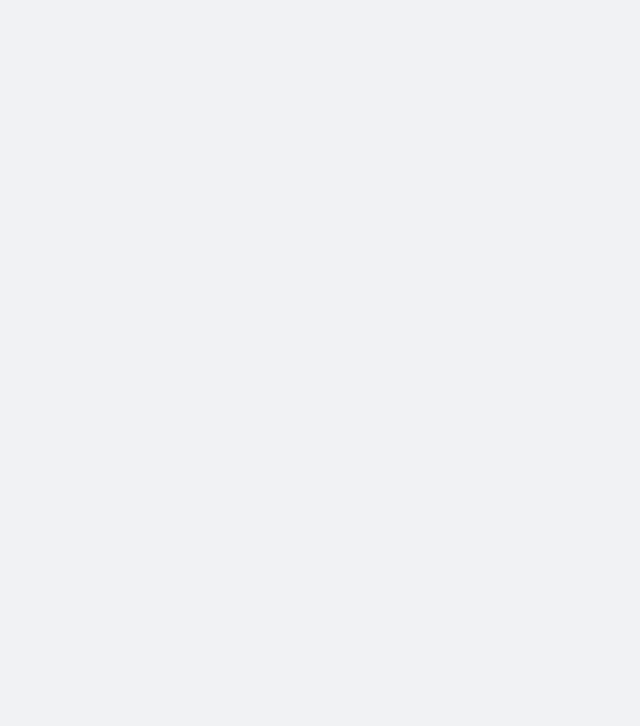
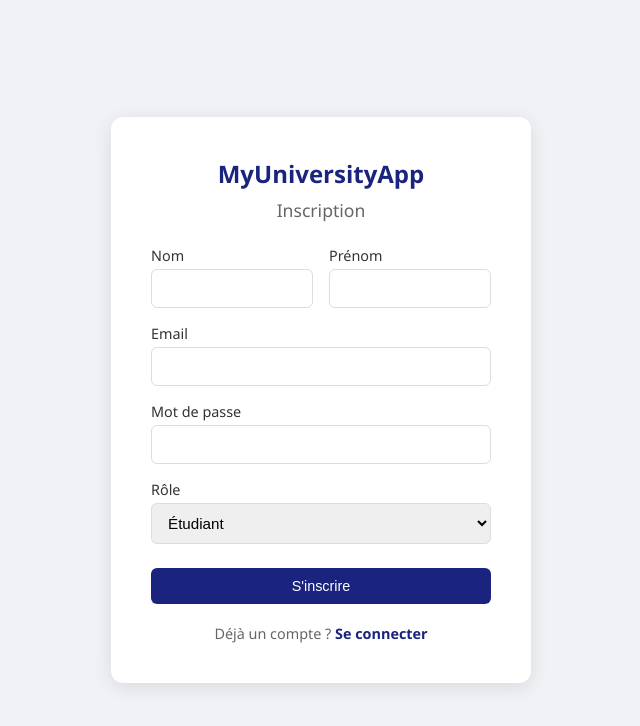
Before and after one commit to Eudoxiem/MyUniversityApp, a React (Vite) app in the folder frontend/: page /register in a window 1280 px wide. Before the commit this address had no page. Shown: the top 726 px of the page, without its empty margins (319-959 px from the left). Built offline with nearby package versions, Linux system fonts and the light colour scheme.

Commit message:
feat(auth): ajout de l'authentification frontend (login, register, JWT, routes protégées)

```diff
--- a/frontend/src/App.css
+++ b/frontend/src/App.css
@@ -13,6 +13,8 @@
   left: 0;
   height: 100vh;
   overflow-y: auto;
+  display: flex;
+  flex-direction: column;
 }
 
 .sidebar h2 {
@@ -344,3 +346,94 @@ table tr:hover {
   padding-top: 20px;
   border-top: 1px solid #e0e0e0;
 }
+
+.auth-page {
+  display: flex;
+  align-items: center;
+  justify-content: center;
+  min-height: 100vh;
+  background: #f0f2f5;
+}
+
+.auth-card {
+  background: #fff;
+  border-radius: 12px;
+  box-shadow: 0 4px 20px rgba(0,0,0,0.1);
+  padding: 40px;
+  width: 420px;
+  max-width: 90vw;
+}
+
+.auth-card h1 {
+  text-align: center;
+  color: #1a237e;
+  margin-bottom: 8px;
+  font-size: 1.5rem;
+}
+
+.auth-card h2 {
+  text-align: center;
+  color: #666;
+  margin-bottom: 24px;
+  font-size: 1.1rem;
+  font-weight: 500;
+}
+
+.auth-card .btn-block {
+  width: 100%;
+  justify-content: center;
+  margin-top: 8px;
+}
+
+.auth-link {
+  text-align: center;
+  margin-top: 20px;
+  color: #666;
+  font-size: 0.9rem;
+}
+
+.auth-link a {
+  color: #1a237e;
+  font-weight: 600;
+}
+
+.auth-link a:hover {
+  text-decoration: underline;
+}
+
+.sidebar-user {
+  padding: 12px 20px;
+  border-bottom: 1px solid rgba(255,255,255,0.1);
+  margin-bottom: 12px;
+}
+
+.sidebar-user-name {
+  display: block;
+  font-weight: 600;
+  font-size: 0.9rem;
+}
+
+.sidebar-user-role {
+  display: block;
+  font-size: 0.75rem;
+  color: rgba(255,255,255,0.6);
+  text-transform: uppercase;
+  margin-top: 2px;
+}
+
+.sidebar-footer {
+  padding: 12px 20px;
+  border-top: 1px solid rgba(255,255,255,0.1);
+  margin-top: auto;
+}
+
+.btn-logout {
+  width: 100%;
+  background: rgba(255,255,255,0.1);
+  color: #fff;
+  justify-content: center;
+}
+
+.btn-logout:hover {
+  background: rgba(255,255,255,0.2);
+}
--- a/frontend/src/App.jsx
+++ b/frontend/src/App.jsx
@@ -1,7 +1,10 @@
-import { BrowserRouter, Routes, Route } from 'react-router-dom';
+import { BrowserRouter, Routes, Route, Navigate } from 'react-router-dom';
 import { ToastProvider } from './components/Toast';
 import Layout from './components/Layout';
+import { useAuth } from './context/AuthContext';
 import Dashboard from './pages/Dashboard';
+import LoginPage from './pages/Auth/LoginPage';
+import RegisterPage from './pages/Auth/RegisterPage';
 import EtudiantList from './pages/Etudiants/EtudiantList';
 import EtudiantForm from './pages/Etudiants/EtudiantForm';
 import ProfesseurList from './pages/Professeurs/ProfesseurList';
@@ -17,12 +20,26 @@ import NoteForm from './pages/Notes/NoteForm';
 import GradeList from './pages/Grades/GradeList';
 import GradeForm from './pages/Grades/GradeForm';
 
+function ProtectedRoute({ children }) {
+  const { user, loading } = useAuth();
+  if (loading) return <div className="loading">Chargement...</div>;
+  return user ? children : <Navigate to="/login" replace />;
+}
+
+function PublicRoute({ children }) {
+  const { user, loading } = useAuth();
+  if (loading) return <div className="loading">Chargement...</div>;
+  return user ? <Navigate to="/" replace /> : children;
+}
+
 export default function App() {
   return (
     <BrowserRouter>
       <ToastProvider>
       <Routes>
-        <Route element={<Layout />}>
+        <Route path="/login" element={<PublicRoute><LoginPage /></PublicRoute>} />
+        <Route path="/register" element={<PublicRoute><RegisterPage /></PublicRoute>} />
+        <Route element={<ProtectedRoute><Layout /></ProtectedRoute>}>
           <Route path="/" element={<Dashboard />} />
           <Route path="/etudiants" element={<EtudiantList />} />
           <Route path="/etudiants/nouveau" element={<EtudiantForm />} />
--- /dev/null
+++ b/frontend/src/api/auth.js
@@ -0,0 +1,4 @@
+import api from './axios';
+
+export const login = (data) => api.post('/auth/login', data);
+export const register = (data) => api.post('/auth/register', data);
--- a/frontend/src/api/axios.js
+++ b/frontend/src/api/axios.js
@@ -5,4 +5,12 @@ const api = axios.create({
   headers: { 'Content-Type': 'application/json' },
 });
 
+api.interceptors.request.use((config) => {
+  const token = localStorage.getItem('token');
+  if (token) {
+    config.headers.Authorization = `Bearer ${token}`;
+  }
+  return config;
+});
+
 export default api;
--- /dev/null
+++ b/frontend/src/context/AuthContext.jsx
@@ -0,0 +1,57 @@
+import { createContext, useContext, useState, useCallback, useEffect } from 'react';
+import { login as apiLogin, register as apiRegister } from '../api/auth';
+
+const AuthContext = createContext(null);
+
+export function useAuth() {
+  return useContext(AuthContext);
+}
+
+export function AuthProvider({ children }) {
+  const [user, setUser] = useState(null);
+  const [token, setToken] = useState(null);
+  const [loading, setLoading] = useState(true);
+
+  useEffect(() => {
+    const savedToken = localStorage.getItem('token');
+    const savedUser = localStorage.getItem('user');
+    if (savedToken && savedUser) {
+      setToken(savedToken);
+      setUser(JSON.parse(savedUser));
+    }
+    setLoading(false);
+  }, []);
+
+  const login = useCallback(async (email, password) => {
+    const res = await apiLogin({ email, password });
+    const data = res.data;
+    localStorage.setItem('token', data.token);
+    localStorage.setItem('user', JSON.stringify({ userId: data.userId, email: data.email, nom: data.nom, prenom: data.prenom, role: data.role }));
+    setToken(data.token);
+    setUser({ userId: data.userId, email: data.email, nom: data.nom, prenom: data.prenom, role: data.role });
+    return data;
+  }, []);
+
+  const register = useCallback(async (data) => {
+    const res = await apiRegister(data);
+    const authData = res.data;
+    localStorage.setItem('token', authData.token);
+    localStorage.setItem('user', JSON.stringify({ userId: authData.userId, email: authData.email, nom: authData.nom, prenom: authData.prenom, role: authData.role }));
+    setToken(authData.token);
+    setUser({ userId: authData.userId, email: authData.email, nom: authData.nom, prenom: authData.prenom, role: authData.role });
+    return authData;
+  }, []);
+
+  const logout = useCallback(() => {
+    localStorage.removeItem('token');
+    localStorage.removeItem('user');
+    setToken(null);
+    setUser(null);
+  }, []);
+
+  return (
+    <AuthContext.Provider value={{ user, token, loading, login, register, logout }}>
+      {children}
+    </AuthContext.Provider>
+  );
+}
--- a/frontend/src/main.jsx
+++ b/frontend/src/main.jsx
@@ -3,9 +3,12 @@ import { createRoot } from 'react-dom/client'
 import './index.css'
 import './App.css'
 import App from './App.jsx'
+import { AuthProvider } from './context/AuthContext'
 
 createRoot(document.getElementById('root')).render(
   <StrictMode>
-    <App />
+    <AuthProvider>
+      <App />
+    </AuthProvider>
   </StrictMode>,
 )
--- /dev/null
+++ b/frontend/src/pages/Auth/LoginPage.jsx
@@ -0,0 +1,55 @@
+import { useState } from 'react';
+import { Link, useNavigate } from 'react-router-dom';
+import { useAuth } from '../../context/AuthContext';
+import { useToast } from '../../components/Toast';
+
+export default function LoginPage() {
+  const [email, setEmail] = useState('');
+  const [password, setPassword] = useState('');
+  const [error, setError] = useState('');
+  const [submitting, setSubmitting] = useState(false);
+  const { login } = useAuth();
+  const navigate = useNavigate();
+  const toast = useToast();
+
+  const handleSubmit = async (e) => {
+    e.preventDefault();
+    setError('');
+    setSubmitting(true);
+    try {
+      await login(email, password);
+      toast('Connexion réussie');
+      navigate('/');
+    } catch {
+      setError('Email ou mot de passe incorrect');
+    } finally {
+      setSubmitting(false);
+    }
+  };
+
+  return (
+    <div className="auth-page">
+      <div className="auth-card">
+        <h1>MyUniversityApp</h1>
+        <h2>Connexion</h2>
+        {error && <div className="alert alert-error">{error}</div>}
+        <form onSubmit={handleSubmit}>
+          <div className="form-group">
+            <label>Email</label>
+            <input type="email" value={email} onChange={(e) => setEmail(e.target.value)} required placeholder="votre@email.com" />
+          </div>
+          <div className="form-group">
+            <label>Mot de passe</label>
+            <input type="password" value={password} onChange={(e) => setPassword(e.target.value)} required placeholder="Votre mot de passe" />
+          </div>
+          <button type="submit" className="btn btn-primary btn-block" disabled={submitting}>
+            {submitting ? 'Connexion...' : 'Se connecter'}
+          </button>
+        </form>
+        <p className="auth-link">
+          Pas encore de compte ? <Link to="/register">S'inscrire</Link>
+        </p>
+      </div>
+    </div>
+  );
+}
--- /dev/null
+++ b/frontend/src/pages/Auth/RegisterPage.jsx
@@ -0,0 +1,74 @@
+import { useState } from 'react';
+import { Link, useNavigate } from 'react-router-dom';
+import { useAuth } from '../../context/AuthContext';
+import { useToast } from '../../components/Toast';
+
+export default function RegisterPage() {
+  const [form, setForm] = useState({ email: '', password: '', nom: '', prenom: '', role: 'ROLE_ETUDIANT' });
+  const [error, setError] = useState('');
+  const [submitting, setSubmitting] = useState(false);
+  const { register } = useAuth();
+  const navigate = useNavigate();
+  const toast = useToast();
+
+  const handleChange = (e) => setForm({ ...form, [e.target.name]: e.target.value });
+
+  const handleSubmit = async (e) => {
+    e.preventDefault();
+    setError('');
+    setSubmitting(true);
+    try {
+      await register(form);
+      toast('Inscription réussie');
+      navigate('/');
+    } catch {
+      setError('Erreur lors de l\'inscription');
+    } finally {
+      setSubmitting(false);
+    }
+  };
+
+  return (
+    <div className="auth-page">
+      <div className="auth-card">
+        <h1>MyUniversityApp</h1>
+        <h2>Inscription</h2>
+        {error && <div className="alert alert-error">{error}</div>}
+        <form onSubmit={handleSubmit}>
+          <div className="form-row">
+            <div className="form-group">
+              <label>Nom</label>
+              <input name="nom" value={form.nom} onChange={handleChange} required />
+            </div>
+            <div className="form-group">
+              <label>Prénom</label>
+              <input name="prenom" value={form.prenom} onChange={handleChange} required />
+            </div>
+          </div>
+          <div className="form-group">
+            <label>Email</label>
+            <input name="email" type="email" value={form.email} onChange={handleChange} required />
+          </div>
+          <div className="form-group">
+            <label>Mot de passe</label>
+            <input name="password" type="password" value={form.password} onChange={handleChange} required />
+          </div>
+          <div className="form-group">
+            <label>Rôle</label>
+            <select name="role" value={form.role} onChange={handleChange}>
+              <option value="ROLE_ETUDIANT">Étudiant</option>
+              <option value="ROLE_PROFESSEUR">Professeur</option>
+              <option value="ROLE_ADMIN">Admin</option>
+            </select>
+          </div>
+          <button type="submit" className="btn btn-primary btn-block" disabled={submitting}>
+            {submitting ? 'Inscription...' : "S'inscrire"}
+          </button>
+        </form>
+        <p className="auth-link">
+          Déjà un compte ? <Link to="/login">Se connecter</Link>
+        </p>
+      </div>
+    </div>
+  );
+}
```
Also changed, not shown: frontend/src/components/Sidebar.jsx (+22 -1 lines).
